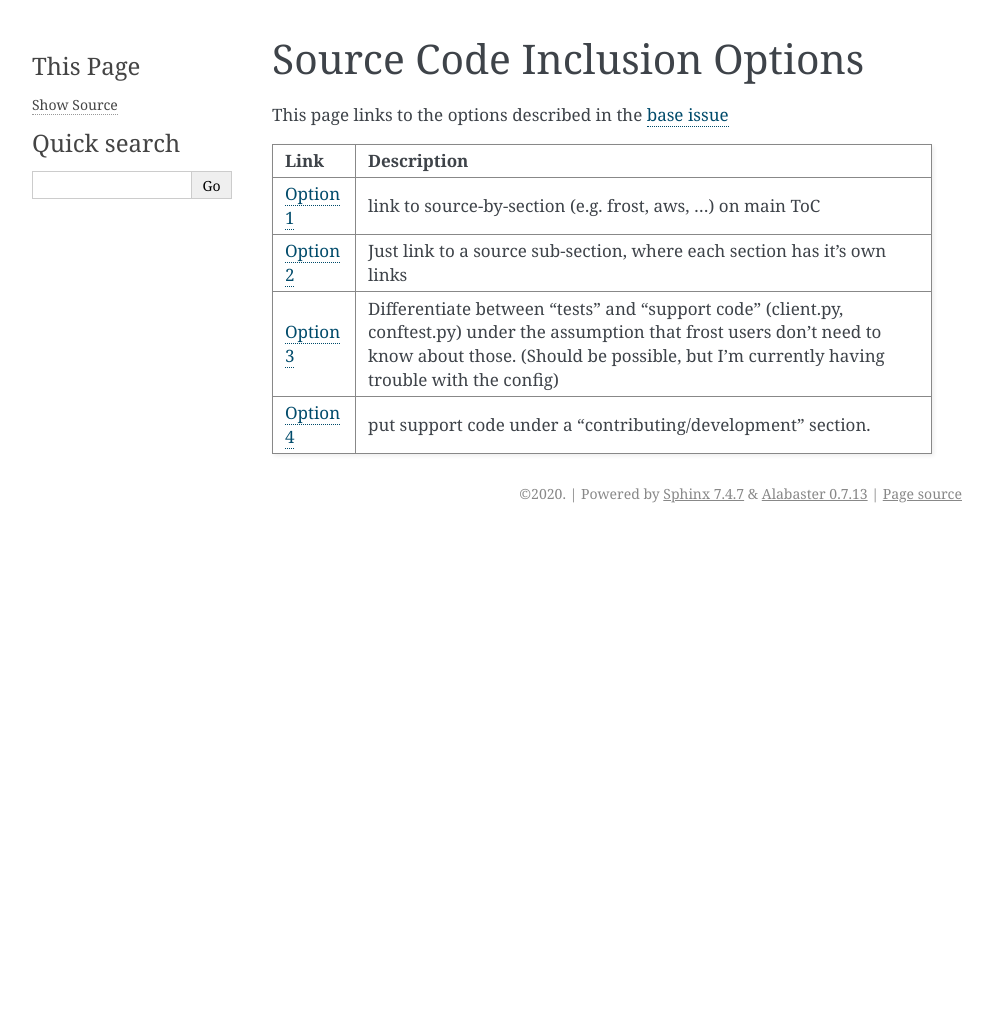
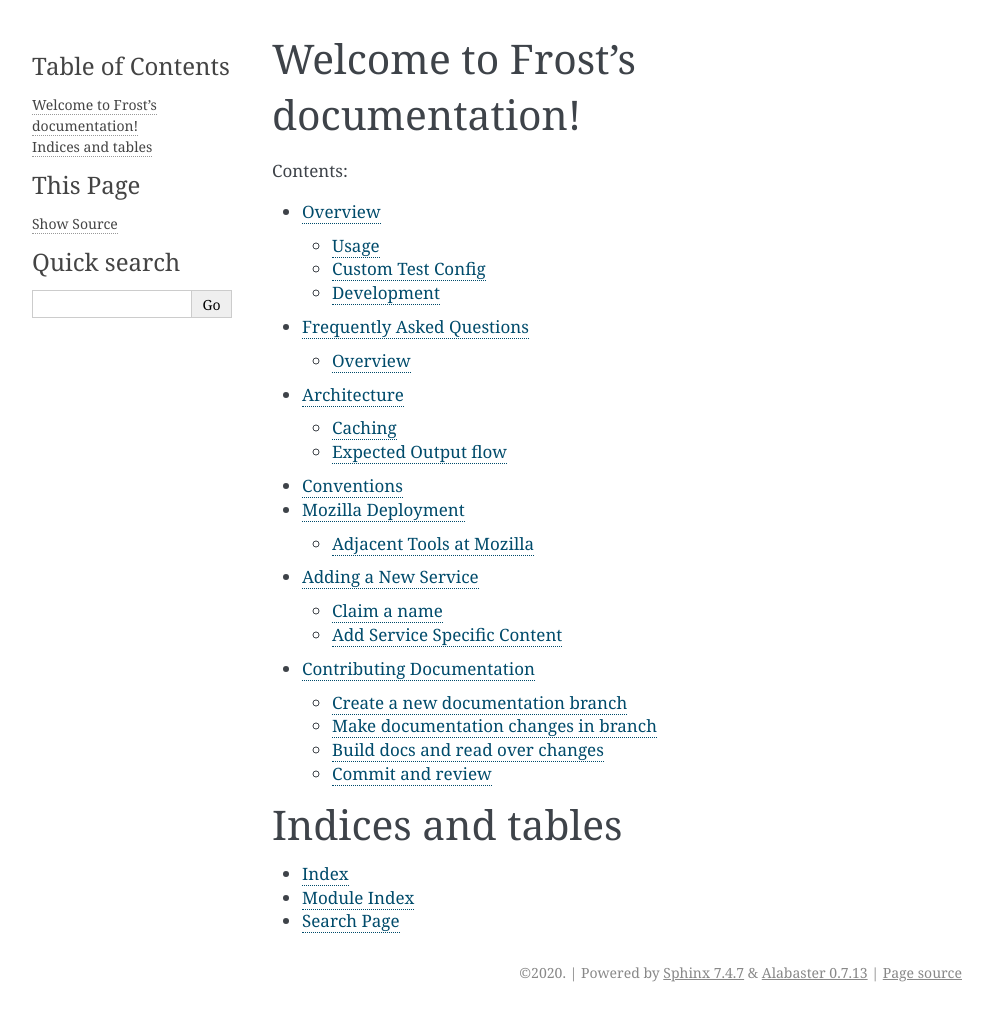
Before and after one commit to mozilla/frost, a Sphinx documentation site: the page built from docs/index.rst, in a window 1280 px wide. Shown: the whole page, without its empty margins (148-1141 px from the left). Built offline with Sphinx 7.4.7, drawn with Linux system fonts in a browser that asks for light colours; pages that are not in the unit, such as notebooks, are missing from menus; before the commit the page ends 900 px from its top, so only the background shows below that.

Commit message:
revert index changes

```diff
--- a/docs/index.rst
+++ b/docs/index.rst
@@ -4,28 +4,25 @@
       - License, v. 2.0. If a copy of the MPL was not distributed with this
       - file, You can obtain one at https://mozilla.org/MPL/2.0/. -->
 
-Source Code Inclusion Options
-=============================
+Welcome to Frost's documentation!
+=================================
 
-This page links to the options described in the `base issue`_
+.. toctree::
+   :maxdepth: 2
+   :caption: Contents:
+
+   Overview <readme-include.md>
+   FAQ.rst
+   Architecture.rst
+   CodingConventions.rst
+   MozillaDeployment.rst
+   NewServices.rst
+   ContributingDocumentation.rst
 
 
-+---------------+------------------------------------------------------------------------------------------------------------------------------------------------------------------------------------------------------------------------+
-| Link          | Description                                                                                                                                                                                                            |
-+===============+========================================================================================================================================================================================================================+
-| `Option 1`_   | link to source-by-section (e.g. frost, aws, ...) on main ToC                                                                                                                                                           |
-+---------------+------------------------------------------------------------------------------------------------------------------------------------------------------------------------------------------------------------------------+
-| `Option 2`_   | Just link to a source sub-section, where each section has it's own links                                                                                                                                               |
-+---------------+------------------------------------------------------------------------------------------------------------------------------------------------------------------------------------------------------------------------+
-| `Option 3`_   | Differentiate between "tests" and "support code" (client.py, conftest.py) under the assumption that frost users don't need to know about those. (Should be possible, but I'm currently having trouble with the config) |
-+---------------+------------------------------------------------------------------------------------------------------------------------------------------------------------------------------------------------------------------------+
-| `Option 4`_   | put support code under a "contributing/development" section.                                                                                                                                                           |
-+---------------+------------------------------------------------------------------------------------------------------------------------------------------------------------------------------------------------------------------------+
+Indices and tables
+==================
 
-.. _base issue: tkt_
-.. _tkt: https://github.com/mozilla/frost/issues/389#issuecomment-707246450
-
-.. _Option 1: ./index_1.html
-.. _Option 2: ./index_2.html
-.. _Option 3: ./index_3.html
-.. _Option 4: ./index_4.html
+* :ref:`genindex`
+* :ref:`modindex`
+* :ref:`search`
--- a/docs/index_1.rst
+++ /dev/null
@@ -1,40 +0,0 @@
-.. raw:: html
-
-   <!-- This Source Code Form is subject to the terms of the Mozilla Public
-      - License, v. 2.0. If a copy of the MPL was not distributed with this
-      - file, You can obtain one at https://mozilla.org/MPL/2.0/. -->
-
-.. _index_1:
-
-Option 1 for source code
-=================================
-
-Just interweave the levels with the docs
-
-.. toctree::
-   :maxdepth: 1
-   :caption: Source Code Examples:
-
-   Source frost <source_1/frost/modules.rst>
-   Source aws (attempted no tests, but that isn't working) <source_1/aws/modules.rst>
-   Source gcp (tests) <source_1/gcp/modules.rst>
-
-*Normal content below for a sense of the overall flow.*
-
-.. toctree::
-   :maxdepth: 2
-   :caption: Contents:
-
-   Overview <readme-include.md>
-   FAQ.rst
-   Architecture.rst
-   CodingConventions.rst
-   MozillaDeployment.rst
-   NewServices.rst
-   ContributingDocumentation.rst
-
-
-Indices and tables
-==================
-
-*Tables & Indices not valid in this test environment*
--- a/docs/index_3.rst
+++ /dev/null
@@ -1,37 +0,0 @@
-.. raw:: html
-
-   <!-- This Source Code Form is subject to the terms of the Mozilla Public
-      - License, v. 2.0. If a copy of the MPL was not distributed with this
-      - file, You can obtain one at https://mozilla.org/MPL/2.0/. -->
-
-.. _index_3:
-
-Option 3 source code
-=================================
-
-Distinguish between "test code-as-docs" and "support code".
-
-.. toctree::
-   :maxdepth: 1
-   :caption: Source Code Examples:
-
-   Test Descriptions <source_3/tests/modules.rst>
-   Helper Documentation <source_3/index.rst>
-
-.. toctree::
-   :maxdepth: 2
-   :caption: Contents:
-
-   Overview <readme-include.md>
-   FAQ.rst
-   Architecture.rst
-   CodingConventions.rst
-   MozillaDeployment.rst
-   NewServices.rst
-   ContributingDocumentation.rst
-
-
-Indices and tables
-==================
-
-*Tables & Indices not valid in this test environment*
```
Also changed, not shown: docs/index_2.rst (deleted, +0 -35 lines), docs/index_4.rst (deleted, +0 -27 lines).
